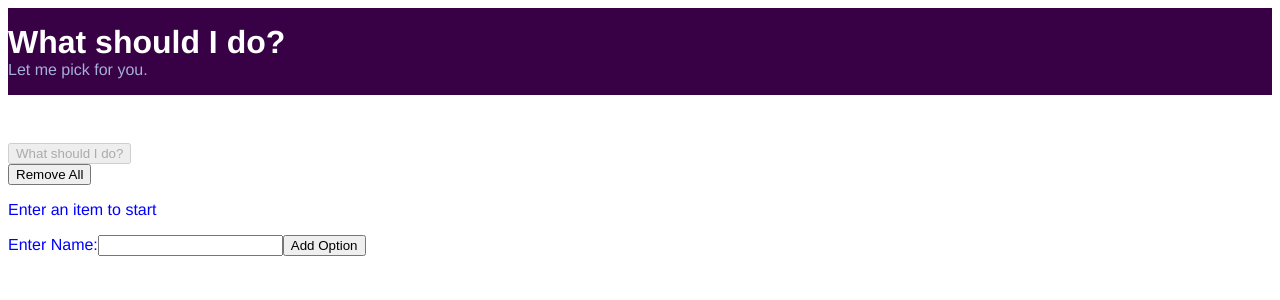
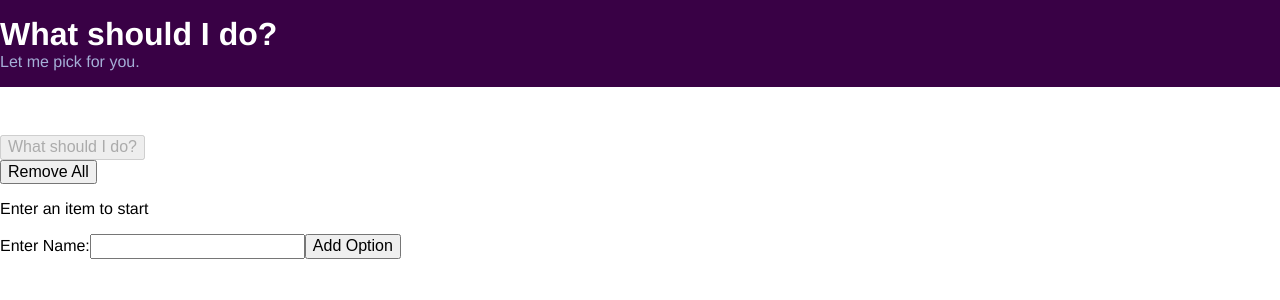
Before and after one commit to vic6/what-to-do, a React app: page / in a window 1280 px wide. Shown: the top 300 px of the page. Built offline with nearby package versions, Linux system fonts and the light colour scheme.

Commit message:
Add normalize, break css colors into variables

```diff
--- a/package.json
+++ b/package.json
@@ -22,6 +22,7 @@
     "eslint": "^4.11.0",
     "live-server": "^1.2.0",
     "node-sass": "^4.7.2",
+    "normalize.css": "^7.0.0",
     "react": "^16.1.1",
     "react-dom": "^16.1.1",
     "react-modal": "^3.1.4",
--- a/src/app.jsx
+++ b/src/app.jsx
@@ -1,6 +1,7 @@
 import React from "react";
 import ReactDOM from "react-dom";
 import WhatToDoApp from "./WhatToDoApp.jsx";
+import 'normalize.css/normalize.css';
 import "./styles/styles.scss";
 
 ReactDOM.render(<WhatToDoApp />, document.getElementById("app"));
--- a/src/styles/base/_base.scss
+++ b/src/styles/base/_base.scss
@@ -4,6 +4,5 @@ html {
 
 body {
   font-family: Helvetica, Arial, sans-serif;
-  color: blue;
-  font-size: 1.6rem;
+  font-size: $m-size;
 }
--- /dev/null
+++ b/src/styles/base/_settings.scss
@@ -0,0 +1,10 @@
+// Colors
+
+$dark-purple: #390145;
+$light-purple: #a5afd7;
+
+// Spacing
+
+$m-size: 1.6rem;
+$l-size: 3.2rem;
+$xl-size: 4.8rem;
--- a/src/styles/components/_header.scss
+++ b/src/styles/components/_header.scss
@@ -1,18 +1,18 @@
 .header {
-  background: #390145;
-  color: white;
-  margin-bottom: 4.8rem;
-  padding: 1.6rem 0;
+  background: $dark-purple;
+  color: #fff;
+  margin-bottom: $xl-size;
+  padding: $m-size 0;
 }
 
 .header__title {
-  font-size: 3.2rem;
+  font-size: $l-size;
   margin: 0;
 }
 
 .header__subtitle {
-  color: #a5afd7;
-  font-size: 1.6rem;
+  color: $light-purple;
+  font-size: $m-size;
   font-weight: 500;
   margin: 0;
 }
--- a/src/styles/styles.scss
+++ b/src/styles/styles.scss
@@ -1,2 +1,3 @@
+@import './base/settings';
 @import './base/base';
 @import './components/header';
--- a/webpack.config.js
+++ b/webpack.config.js
@@ -14,7 +14,7 @@ module.exports = {
         exclude: /node_modules/
       },
       {
-        test: /\.scss$/,
+        test: /\.s?css$/,
         use: ["style-loader", "css-loader", "sass-loader"]
       }
     ]
```
Also changed, not shown: src/styles/components/_container.scss (added), 1 other file (tests, documents, lock files or other folders).
